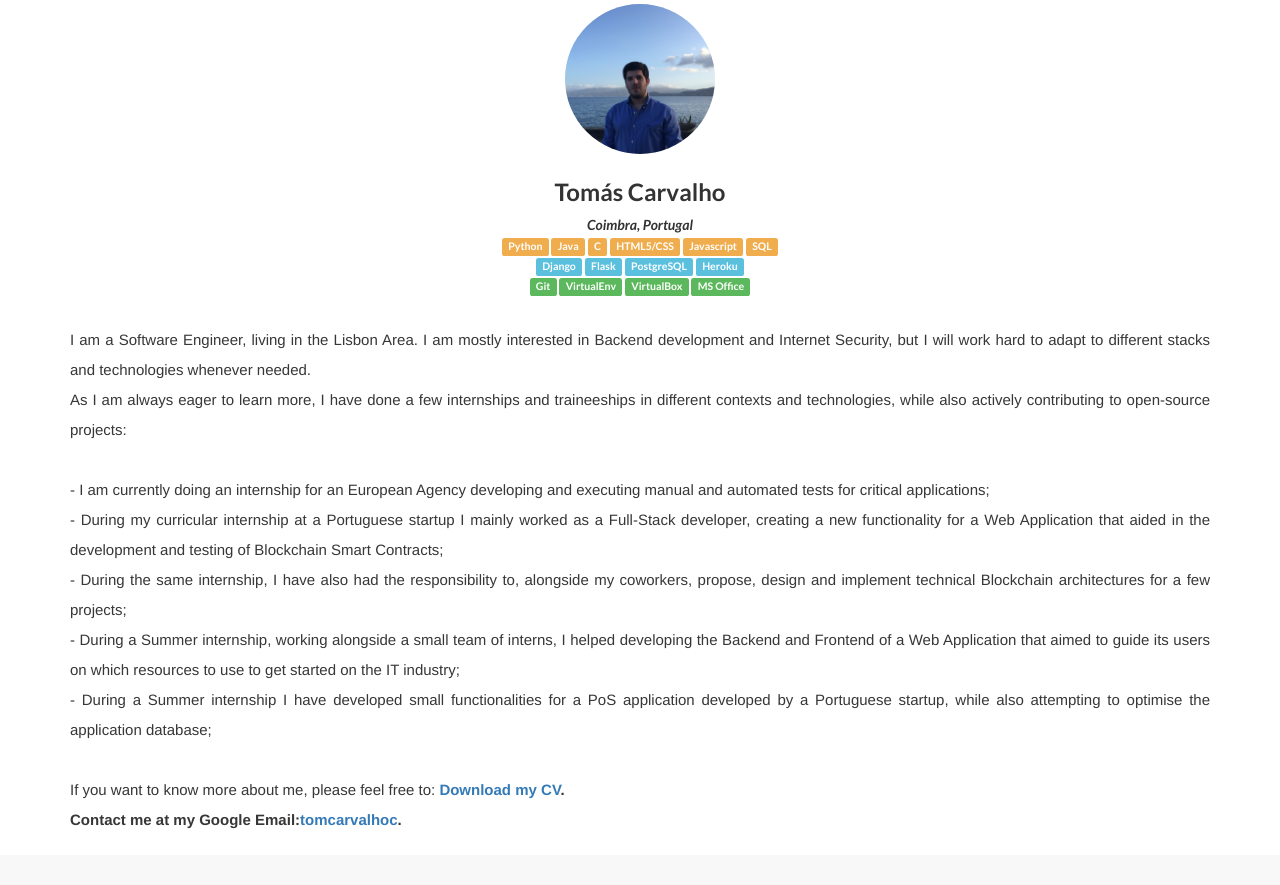
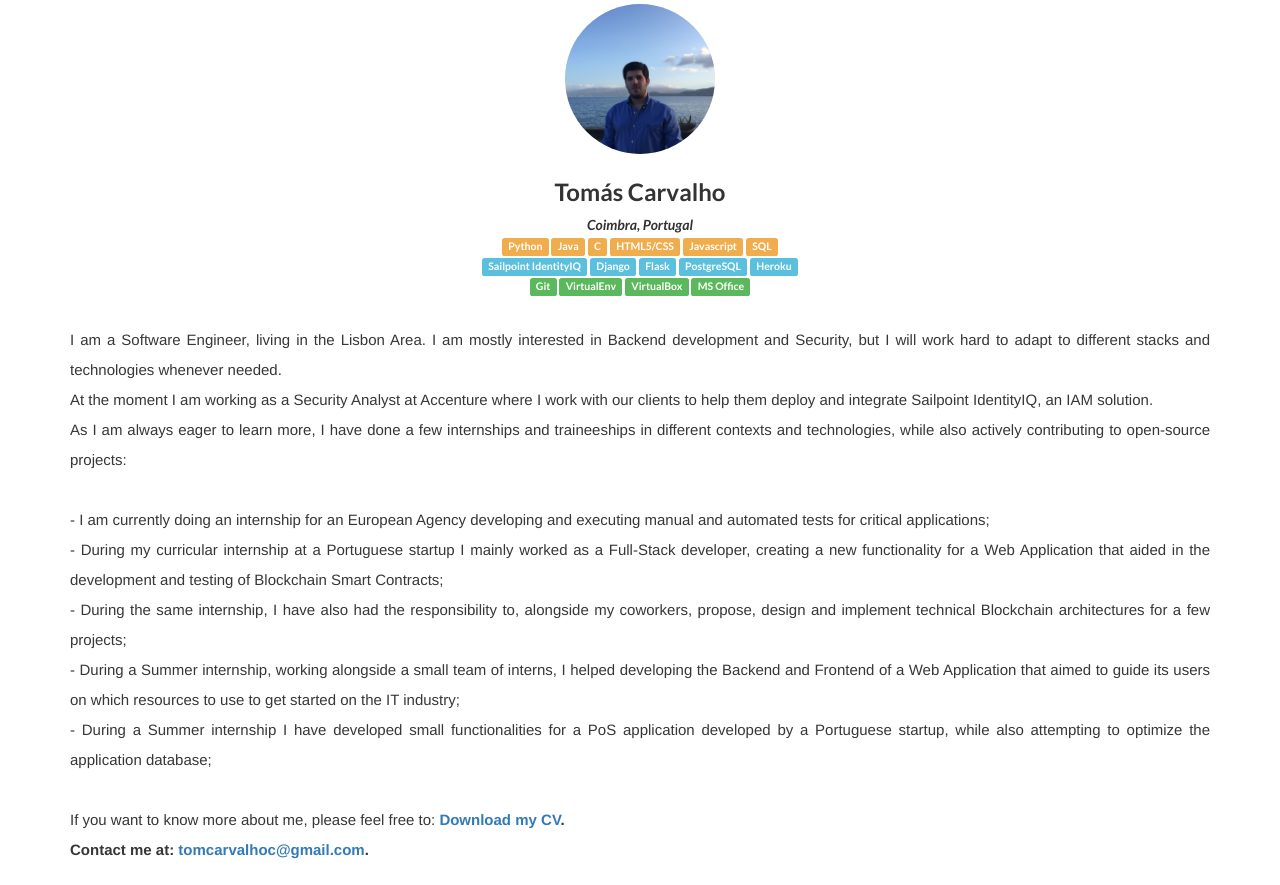
Before and after one commit to tomascarvalho/My-Website, a Flask app: page /about in a window 1280 px wide. Shown: the part 96-981 px from the top of the page. Before the commit the page ends 925 px from the top, so only its background shows below. Run offline with Flask 2, Linux system fonts and the light colour scheme; some libraries are stand-ins or nearby versions.

Commit message:
Update about

```diff
--- a/templates/about.html
+++ b/templates/about.html
@@ -83,6 +83,7 @@
             <span class="label label-warning">SQL</span>
 
             <br>
+            <span class="label label-info">Sailpoint IdentityIQ</span>
             <span class="label label-info">Django</span>
             <span class="label label-info">Flask</span>
             <span class="label label-info">PostgreSQL</span>
@@ -95,7 +96,9 @@
         </center>
         <center>
         <p class="text-justify about-font"><br>
-            I am a Software Engineer, living in the Lisbon Area. I am mostly interested in Backend development and Internet Security, but I will work hard to adapt to different stacks and technologies whenever needed.
+            I am a Software Engineer, living in the Lisbon Area. I am mostly interested in Backend development and Security, but I will work hard to adapt to different stacks and technologies whenever needed.
+            <br>
+            At the moment I am working as a Security Analyst at Accenture where I work with our clients to help them deploy and integrate Sailpoint IdentityIQ, an IAM solution.
             <br>
             As I am always eager to learn more, I have done a few internships and traineeships in different contexts and technologies, while also actively contributing to open-source projects:
             <br>
@@ -108,13 +111,13 @@
             <br>
             - During a Summer internship, working alongside a small team of interns, I helped developing the Backend and Frontend of a Web Application that aimed to guide its users on which resources to use to get started on the IT industry;
             <br>
-            - During a Summer internship I have developed small functionalities for a PoS application developed by a Portuguese startup, while also attempting to optimise the application database;
+            - During a Summer internship I have developed small functionalities for a PoS application developed by a Portuguese startup, while also attempting to optimize the application database;
             <br>
             <br>
             If you want to know more about me, please feel free to:
             <strong><a href="https://www.dropbox.com/s/jbxyc2ymmlpvrdx/CV.pdf?dl=1">Download my CV</a>.</strong>
             <br>
-            <strong>Contact me at my Google Email:<a href="mailto:tomcarvalhoc@gmail.com" target="_top">tomcarvalhoc</a>.</strong>
+            <strong>Contact me at: <a href="mailto:tomcarvalhoc@gmail.com" target="_top">tomcarvalhoc@gmail.com</a>.</strong>
         </center>
     </div>
 
```
